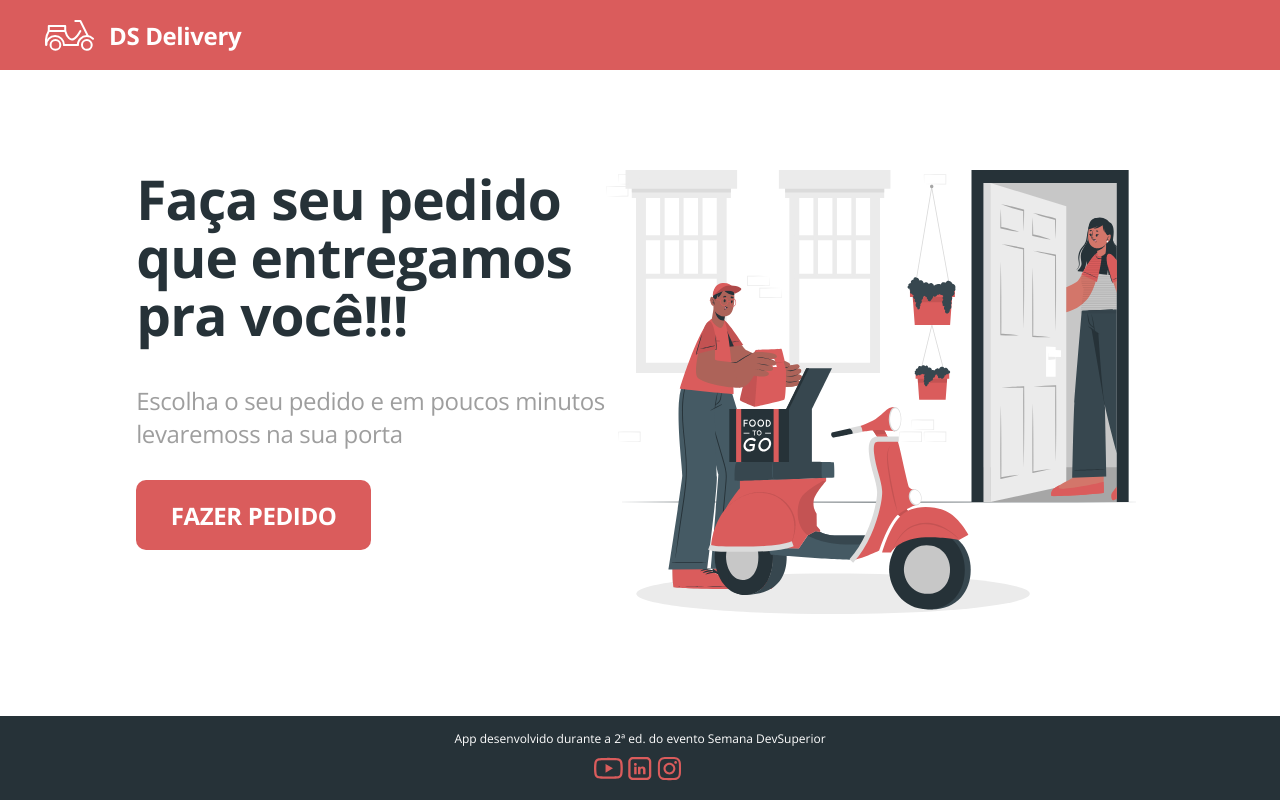
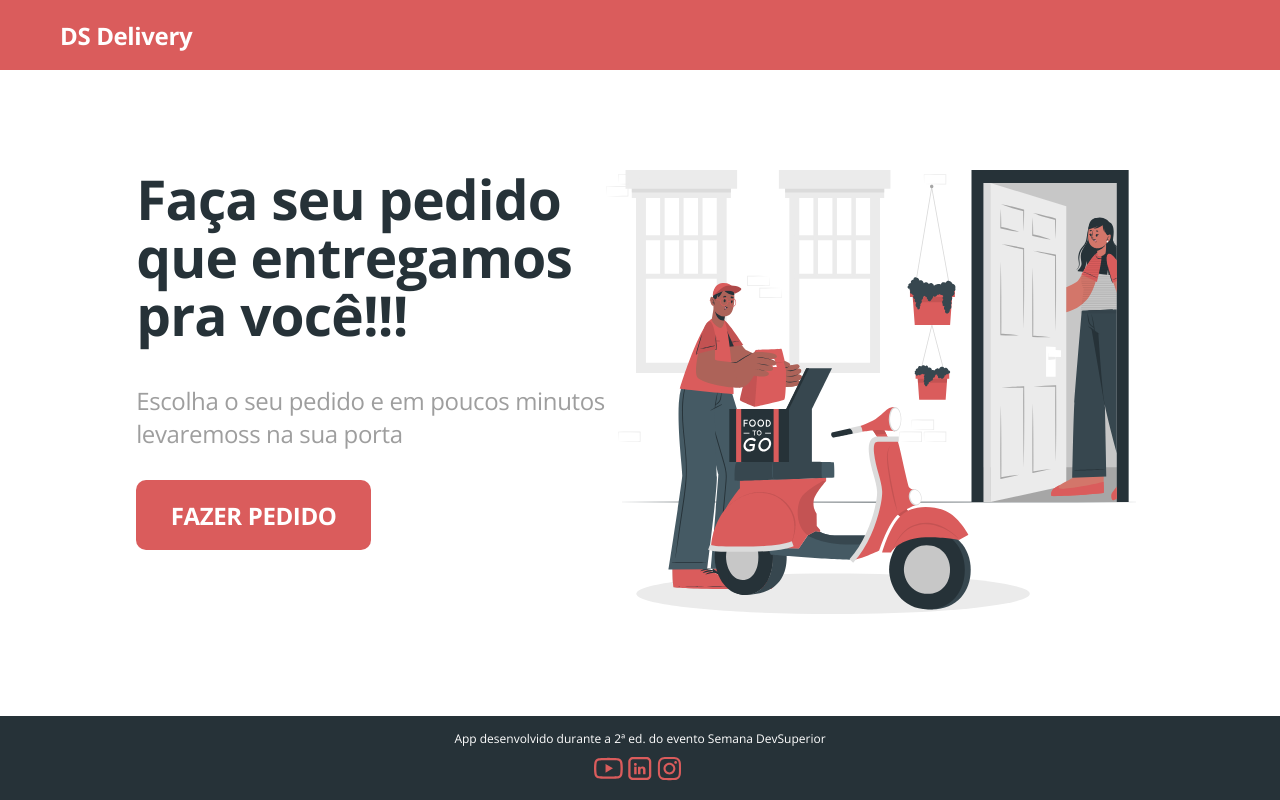
Before and after one commit to luDevelopper22/dsdeliver-sds2, a React (Create React App) app in the folder front-web/: page / in a window 1280 px wide. Built offline with nearby package versions, Linux system fonts and the light colour scheme; no server answers.

Commit message:
Add env vars

```diff
--- a/front-web/src/Navbar/index.tsx
+++ b/front-web/src/Navbar/index.tsx
@@ -1,11 +1,10 @@
 import './styles.css';
-import { ReactComponent as Logo, ReactComponent} from './logo.svg';
 import { Link } from 'react-router-dom';
 
 function Navbar() {
     return(
         <nav className="main-navbar">
-         <Logo />
+
          <Link to="/" className="logo-text">DS Delivery</Link>
         </nav>
     )
--- a/front-web/src/Orders/OrderSummary.tsx
+++ b/front-web/src/Orders/OrderSummary.tsx
@@ -1,4 +1,3 @@
-import { type } from "os";
 import { formatPrice } from "./helpers";
 
 type Props= {
--- a/front-web/src/Orders/StepsHeader.tsx
+++ b/front-web/src/Orders/StepsHeader.tsx
@@ -1,5 +1,4 @@
 import './styles.css';
-import { ReactComponent as Logo, ReactComponent } from './logo.svg';
 
 function StepsHeader() {
     return (
--- a/front-web/src/api.ts
+++ b/front-web/src/api.ts
@@ -1,7 +1,7 @@
 import axios from "axios";
 import { OrderPayload } from "./Orders/types";
 
-const API_URL = 'http://localhost:8080';
+const API_URL = process.env.REACT_APP_API_URL;
 const mapboxToken = process.env.REACT_APP_ACCESS_TOKEN_MAP_BOX;
 
 export function fetchProducts() {
```
Also changed, not shown: 2 other files (tests, documents, lock files or other folders).
